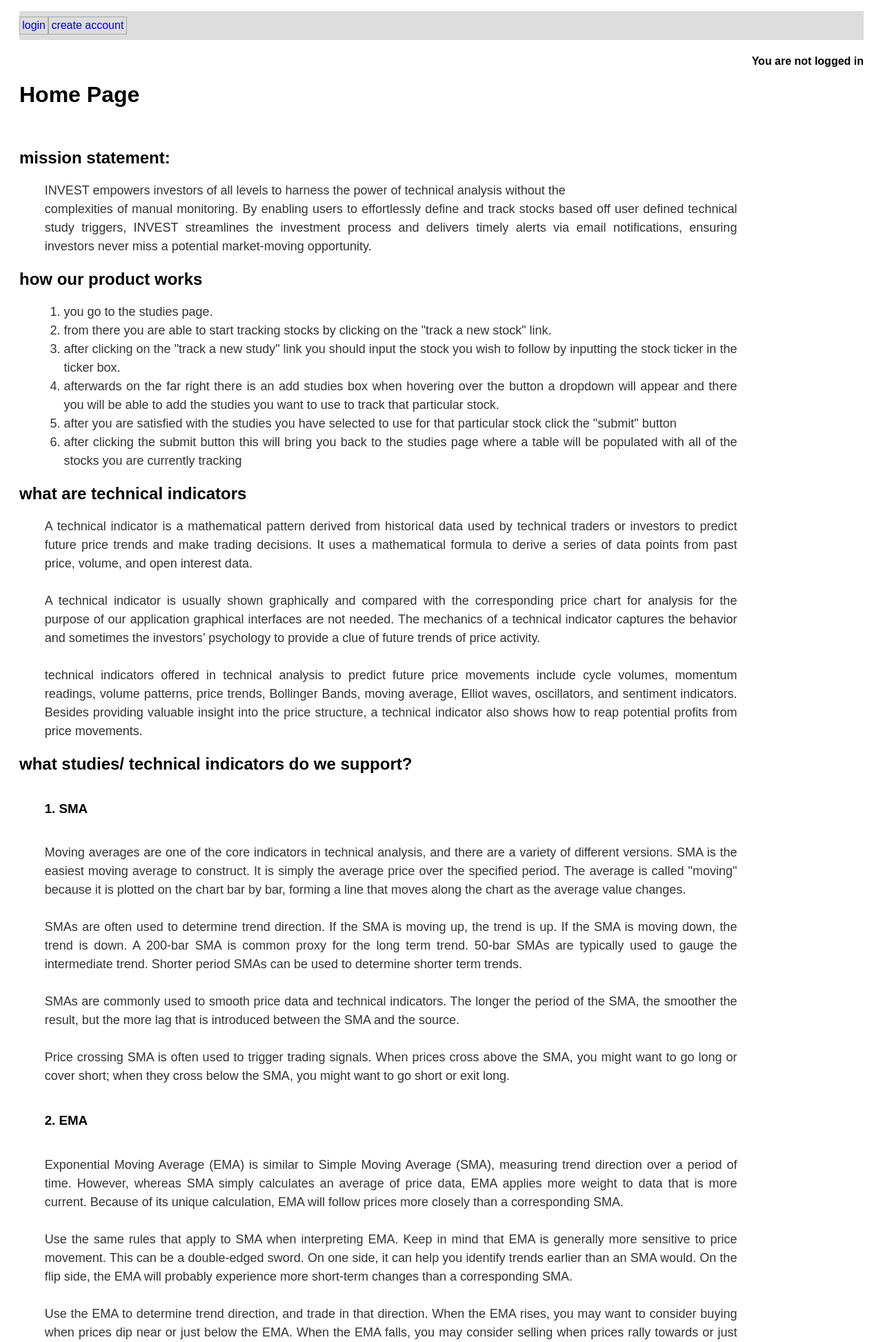
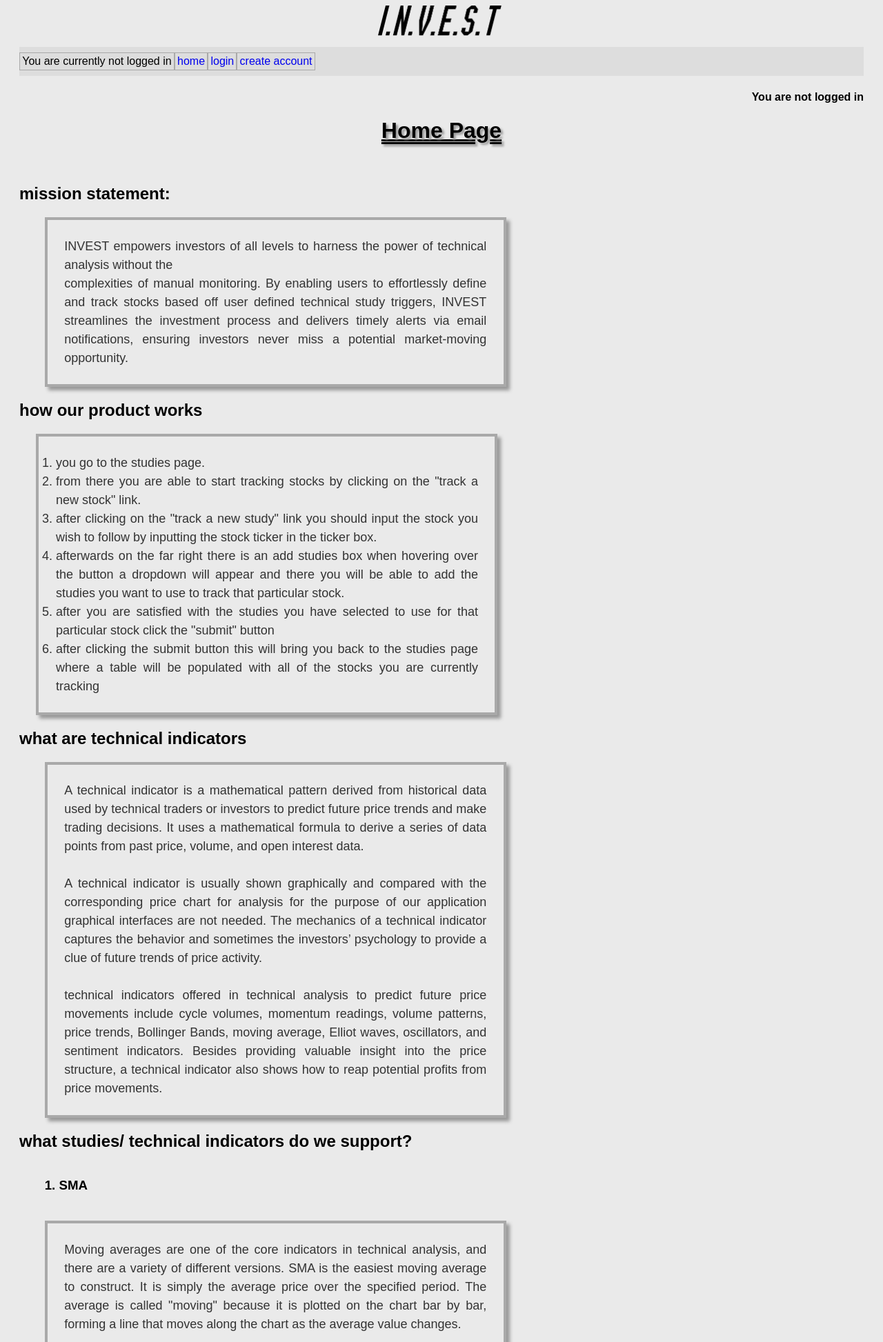
Before and after one commit to SJK146/447SoftEngi, a Flask app: page / in a window 1280 px wide. Shown: the top 1946 px of the page at 69% size. Run offline with Flask 3, Linux system fonts and the light colour scheme.

Commit message:
Formatting and background image.

```diff
--- a/project/static/styles.css
+++ b/project/static/styles.css
@@ -212,6 +212,42 @@ font-size: 14px;
 font-weight: 300;
 }
 
+/*Text heading for pages MAINLY home*/
+.mainTitle{
+  text-align: center;
+  text-decoration-line: underline;
+  text-decoration-style: double;
+  text-decoration-thickness: auto;
+  text-shadow: #989898 0.1em 0.1em 0.1em;
+
+}
+
+.homeText{
+  border: 4px solid darkgray;
+  box-shadow: #989898 5px 5px 5px;
+  width: 50%;
+  padding: 2%;
+}
+
+.homeTextOl{
+  border: 4px solid darkgray;
+  box-shadow: #989898 5px 5px 5px;
+  width: 50%;
+  padding: 2%;
+}
+
+/*Background settings*/
+body{
+  background-color: #eaeaea;
+}
+
+img {
+  display: block;
+  margin-left: auto;
+  margin-right: auto;
+}
+
+
 /*Template for buttons used in the user login area*/
 .userInputButton {
 margin-top: 50px;
@@ -224,20 +260,6 @@ font-weight: 600;
 border-radius: 5px;
 cursor: pointer;
 }
-
-/*
-.box {
-  margin: auto;
-  text-align: center;
-  background-color: #d1d1d1;
-  height: 50%;
-  width: 25%;
-  box-shadow: 10px 5px 5px #000;
-}
-
-.logininput {
-  width: 80%;
-}*/
 
 
 .selected{
@@ -252,8 +274,6 @@ cursor: pointer;
     font-size: 16px;
     border: none;
 }
-
-
 
 /*all styles for add_studies page currently mostly covers the drop down menu*/
 
--- a/project/templates/home.html
+++ b/project/templates/home.html
@@ -14,14 +14,14 @@
 
 <body>
 	<div>
-		<h1>Home Page</h1>
+		<h1 class="mainTitle">Home Page</h1>
 		<br>
 
 		<h2>
 			mission statement:
 		</h2>
 
-		<p>
+		<p class="homeText">
 			INVEST empowers investors of all levels to harness the power of technical analysis without the <br>
 			complexities of manual monitoring. By enabling users to effortlessly define and track stocks based off user defined technical study triggers,
 			INVEST streamlines the investment process and delivers timely alerts via email notifications, ensuring investors never miss a potential market-moving opportunity.
@@ -30,7 +30,7 @@
 
 		<h2>how our product works</h2>
 
-		<ol>
+		<ol class="homeTextOl">
 			<li>you go to the studies page.</li>
 			<li>from there you are able to start tracking stocks by clicking on the "track a new stock" link.</li>
 			<li>after clicking on the "track a new study" link you should input the stock you wish to follow by inputting the stock ticker
@@ -44,7 +44,7 @@
 
 		<h2>what are technical indicators</h2>
 
-		<p>
+		<p class="homeText">
 			A technical indicator is a mathematical pattern derived from historical data used by technical traders or investors to predict
 			future price trends and make trading decisions. It uses a mathematical formula to derive a series of data points from past price,
 			volume, and open interest data.
@@ -63,7 +63,7 @@
 			<h2>what studies/ technical indicators do we support?</h2>
 
 			<h3>1. SMA</h3>
-				<p>
+				<p class="homeText">
 					Moving averages are one of the core indicators in technical analysis, and there are a variety of different versions. SMA is the easiest moving average to construct.
 					It is simply the average price over the specified period. The average is called "moving" because it is plotted on the chart bar by bar,
 					forming a line that moves along the chart as the average value changes.
@@ -79,7 +79,7 @@
 				</p>
 
 			<h3>2. EMA</h3>
-				<p>
+				<p class="homeText">
 					Exponential Moving Average (EMA) is similar to Simple Moving Average (SMA), measuring trend direction over a period of time. However, whereas SMA simply calculates
 					an average of price data, EMA applies more weight to data that is more current. Because of its unique calculation, EMA will follow prices more closely than a corresponding SMA.
 					<br><br>
@@ -99,7 +99,7 @@
 
 
 			<h3>3. Moving Average Convergence/Divergence indicator (MACD)</h3>
-			<p>
+			<p class="homeText">
 				The Moving Average Convergence/Divergence indicator is a momentum oscillator primarily used to trade trends. Although it is an oscillator, it is not typically used to identify
 				over bought or oversold conditions. It appears on the chart as two lines which oscillate without boundaries. The crossover of the two lines give trading signals similar to a
 				two moving average system.
@@ -128,7 +128,7 @@
 
 			<h3>5.Relative Strength Index (RSI)</h3>
 
-			<p>
+			<p class="homeText">
 				The Relative Strength Index (RSI), developed by J. Welles Wilder, is a momentum oscillator that measures the speed and change of price movements. The RSI oscillates between zero and 100.
 				Traditionally the RSI is considered overbought when above 70 and oversold when below 30. Signals can be generated by looking for divergences and failure swings. RSI can also be used to
 				identify the general trend.
@@ -138,7 +138,7 @@
 
 			</p>
 			<h3>6. Stochastics (STOCH)</h3>
-			<p>
+			<p class="homeText">
 				Similar to the relative strength index (RSI) and moving average convergence/divergence (MACD), stochastics are a momentum measure that ranges from 0 to 100.
 				<br><br>
 				Stochastics are actually made up of 2 lines, which tend to move in tandem. %K (generally a blue line) represents the level of the stock or index's
@@ -156,7 +156,7 @@
 			</p>
 
 			<h3>7.Bollinger Bands (BBANDS)</h3>
-			<p>
+			<p class="homeText">
 				Bollinger Bands are a type of price envelope developed by John BollingerOpens in a new window. (Price envelopes define upper and lower price range levels.) Bollinger Bands
 				are envelopes plotted at a standard deviation level above and below a simple moving average of the price. Because the distance of the bands is based on standard deviation,
 				they adjust to volatility swings in the underlying price.
--- a/project/templates/nav.html
+++ b/project/templates/nav.html
@@ -1,12 +1,16 @@
-<nav class="nav">
+<img src="static/logo.png" width="184" height="44">
+<div class="nav">
 	<ul>
 		{% if current_user.is_authenticated %}
+		<li> Hello, {{ name }} you are logged in. </li>
         <li><a href="/">home</a></li>
 		<li><a href="/studies">studies</a></li>
 		<li><a href="/logout">logout</a></li>
 		{% else %}
+		<li> You are currently not logged in </li>
+		<li><a href="/">home</a></li>
 		<li><a href="/login">login</a></li>
 		<li><a href="/register">create account</a></li>
 		{% endif %}
 	</ul>
-</nav>
+</div>
```
Also changed, not shown: project/static/logo.png (added).
